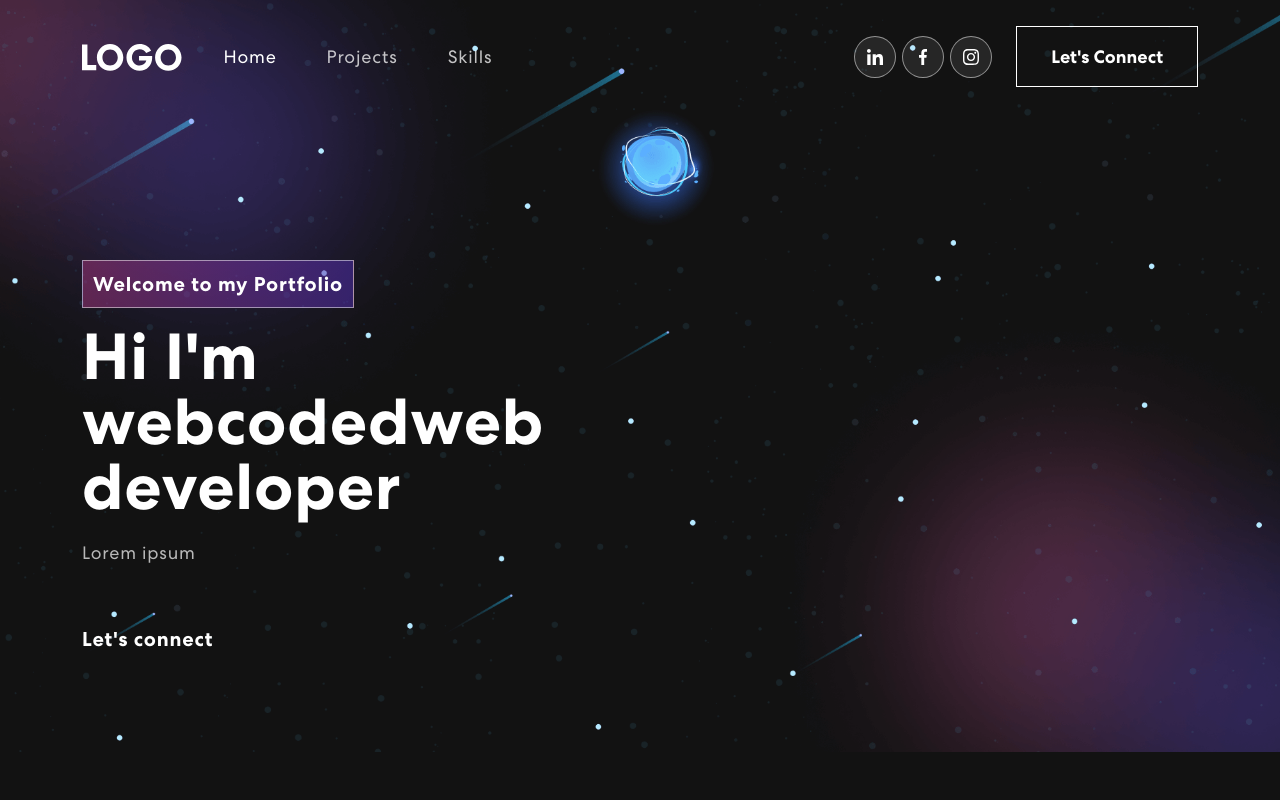
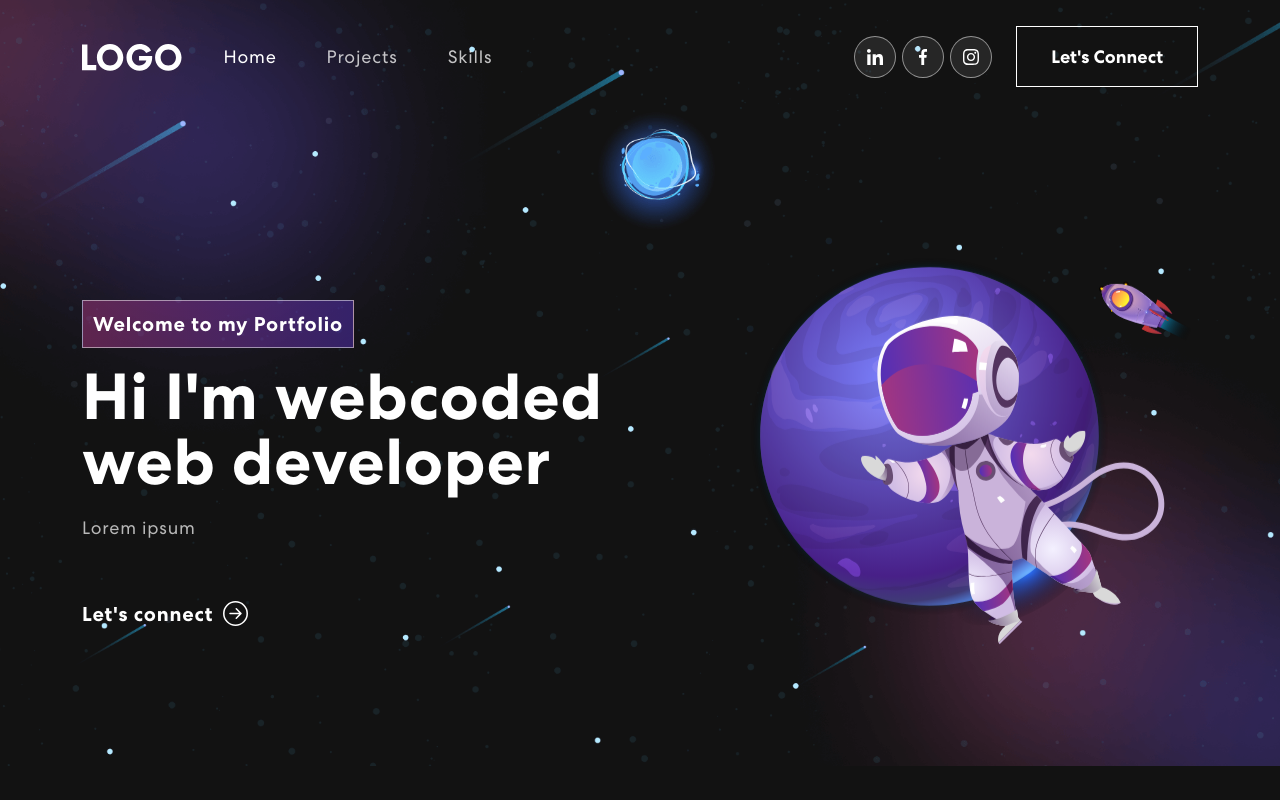
Before and after one commit to KajalPourjalil/portfolio_website, a React (Vite) app in the folder portfolio_website/: page / in a window 1280 px wide. Built offline with nearby package versions, Linux system fonts and the light colour scheme.

Commit message:
use state and effect added for animation

```diff
--- a/portfolio_website/src/Component/Banner.jsx
+++ b/portfolio_website/src/Component/Banner.jsx
@@ -1,7 +1,10 @@
+import { useState, useEffect } from "react";
 import { Container, Row, Col } from "react-bootstrap";
 import { ArrowRightCircle } from "react-bootstrap-icons";
+import headerImg from "../assets/img/header-img.svg"
 
 export const Banner = () => {
+  const toRotate = [ "Web Developer", "Web Designer", "UI/UX Designer"]
   return (
     <div>
       <section className="banner" id="home">
@@ -9,9 +12,12 @@ export const Banner = () => {
           <Row className="align-items-center">
             <Col xs={12} md={6} xl={7}>
               <span className="tagline">Welcome to my Portfolio</span>
-              <h1>{`Hi I'm webcoded`}<span className="wrap">web developer</span></h1>
+              <h1>{`Hi I'm webcoded`}<span className="wrap"> web developer</span></h1>
               <p>Lorem ipsum</p>
-              <button onClick={() => console.log('connect')}>Let's connect </button>
+              <button onClick={() => console.log('connect')}>Let's connect <ArrowRightCircle size={25}/></button>
+            </Col>
+            <Col xs={12} md={6} xl={5} >
+            <img src={headerImg} alt="Header image"></img>
             </Col>
           </Row>
         </Container>
```
